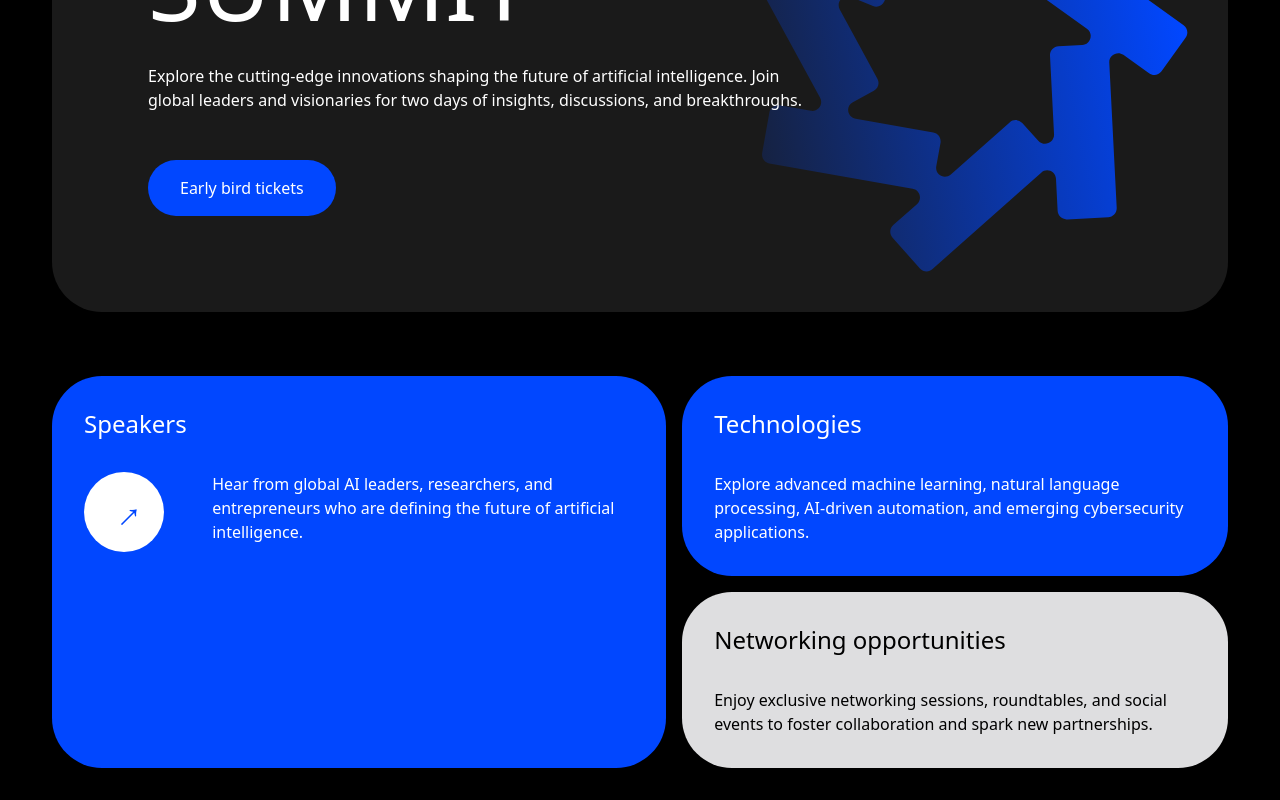
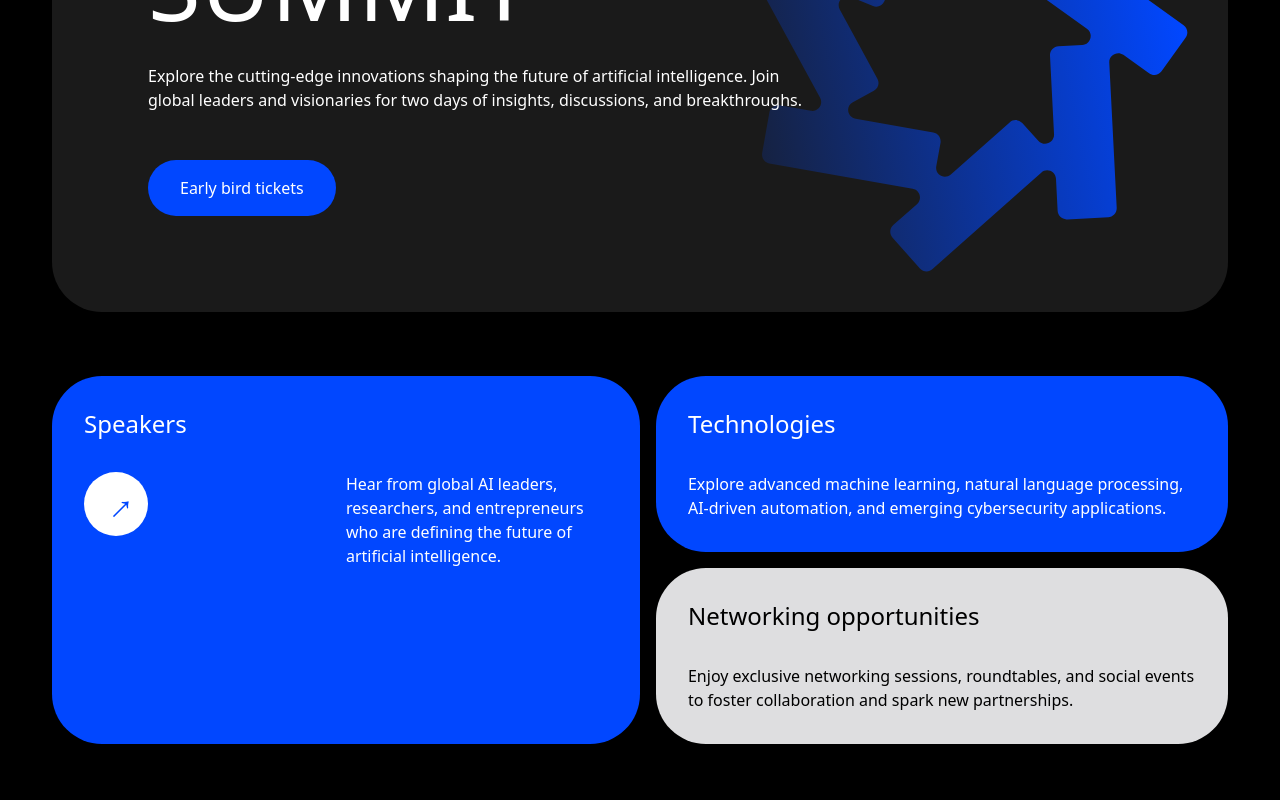
Before and after one commit to ThomasBrlr/demo-tec-angular, an Angular app: page / in a window 1280 px wide. Shown: the part 470-1270 px from the top of the page. After the commit the page ends 1246 px from the top, so only its background shows below. Built offline with nearby package versions, Linux system fonts and the light colour scheme.

Commit message:
chip correction

```diff
--- a/src/app/cards-container/cards-container.component.html
+++ b/src/app/cards-container/cards-container.component.html
@@ -1,11 +1,13 @@
 <div class="flex flex-col md:flex-row gap-4">
   <div class="rounded-5xl bg-tertiary text-white p-8 flex flex-col gap-8">
     <h2 class="text-2xl">Speakers</h2>
-    <div class="flex gap-12">
-      <div class="bg-white rounded-full w-40 h-20 text-tertiary text-4xl flex justify-center items-center">
+    <div class="flex gap-12 justify-between">
+      <div class="bg-white rounded-full min-w-16 h-16 text-tertiary text-4xl flex justify-center items-center">
         <span aria-hidden="true" class="-rotate-45">&rarr;</span>
       </div>
-      <p>Hear from global AI leaders, researchers, and entrepreneurs who are defining the future of artificial intelligence.</p>
+      <div class="w-1/2">
+        <p>Hear from global AI leaders, researchers, and entrepreneurs who are defining the future of artificial intelligence.</p>
+      </div>
     </div>
   </div>
   <div class="flex flex-col gap-4">
```
